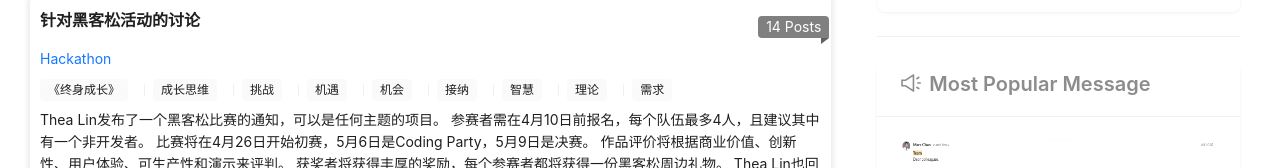
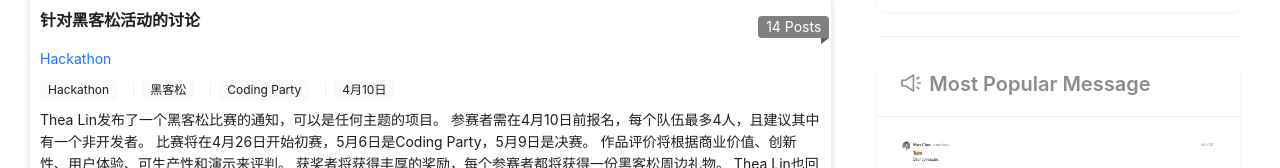
Before and after one commit to Hazyzh/hks, a React (Vite) app: page / in a window 1280 px wide. Shown: the part 393-561 px from the top of the page. Built offline with nearby package versions, Linux system fonts and the light colour scheme.

Commit message:
update mock data

```diff
--- a/src/mocks/TopicItems.ts
+++ b/src/mocks/TopicItems.ts
@@ -86,15 +86,10 @@ export const topicItems = [
       ...new Array(18).fill(mockItem),
     ],
     keyWords: [
-      "《终身成长》",
-      "成长思维",
-      "挑战",
-      "机遇",
-      "机会",
-      "接纳",
-      "智慧",
-      "理论",
-      "需求",
+      "Hackathon",
+      "黑客松",
+      "Coding Party",
+      "4月10日",
     ],
     totallyPostCount: 14,
     summary: `Thea Lin发布了一个黑客松比赛的通知，可以是任何主题的项目。
```
